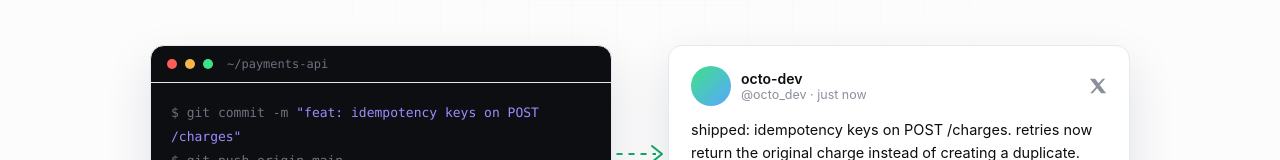
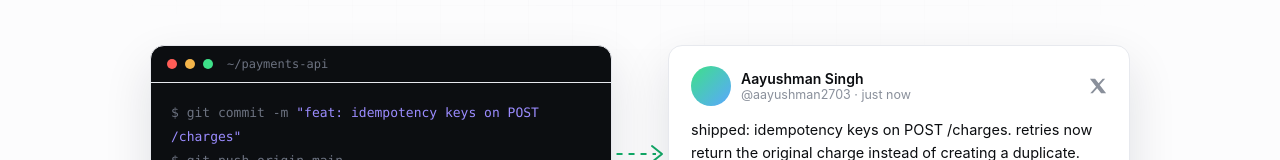
Before and after one commit to aayushman-singh/gitlogs, a React (Vite) app in the folder frontend/: page / in a window 1280 px wide. Shown: the part 594-754 px from the top of the page. Built offline with nearby package versions, Linux system fonts and the light colour scheme; no server answers.

Commit message:
feat: add creator cameo to landing demo

```diff
--- a/frontend/src/pages/Home.jsx
+++ b/frontend/src/pages/Home.jsx
@@ -195,8 +195,8 @@ export default function Home() {
               <div className="home-tweet-head">
                 <div className="home-tweet-avatar" aria-hidden="true" />
                 <div className="home-tweet-meta">
-                  <div className="home-tweet-name">octo-dev</div>
-                  <div className="home-tweet-handle">@octo_dev · just now</div>
+                  <div className="home-tweet-name">Aayushman Singh</div>
+                  <div className="home-tweet-handle">@aayushman2703 · just now</div>
                 </div>
                 <span className="home-tweet-x">
                   <XMark />
```
